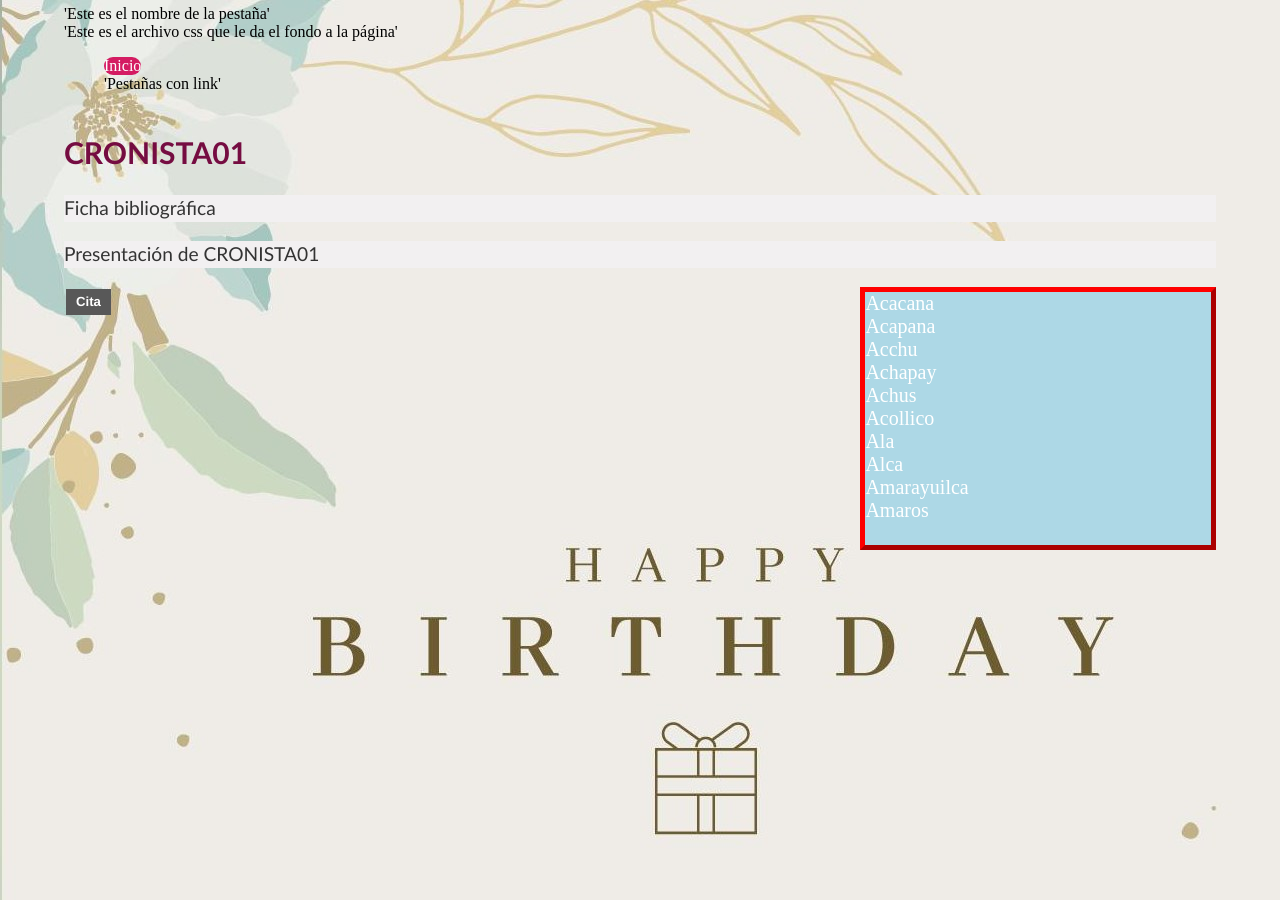
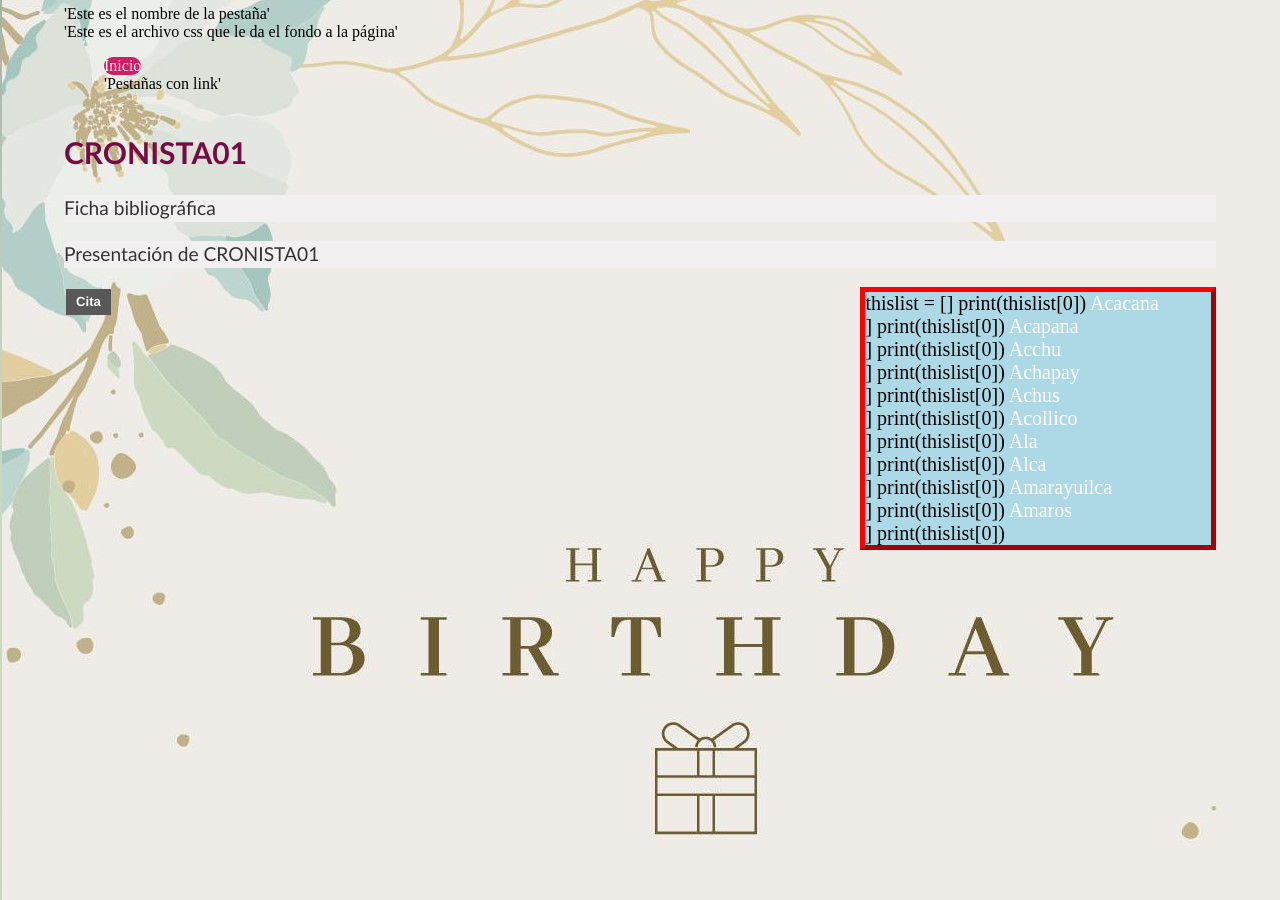
Before and after one commit to glosascroniquenses/Pruebas, a Jekyll site: the page built from _autores/cronista01.html, in a window 1280 px wide. Built offline with Jekyll 4.4.1, drawn with Linux system fonts in a browser that asks for light colours.

Commit message:
Update autore.html

```diff
--- a/_layouts/autore.html
+++ b/_layouts/autore.html
@@ -25,7 +25,8 @@ layout: default
       {% assign unique_word_array = unique_word_string % | split: ","%}
 
       <nav>
-	{% for word in unique_word_array %}
+	thislist = [{% for word in unique_word_array %}]
+	      print(thislist[0])
 
 	<a href="/Pruebas/autores/cronista01/#Acollico">{{ word }}</a>
 	</br>
```
